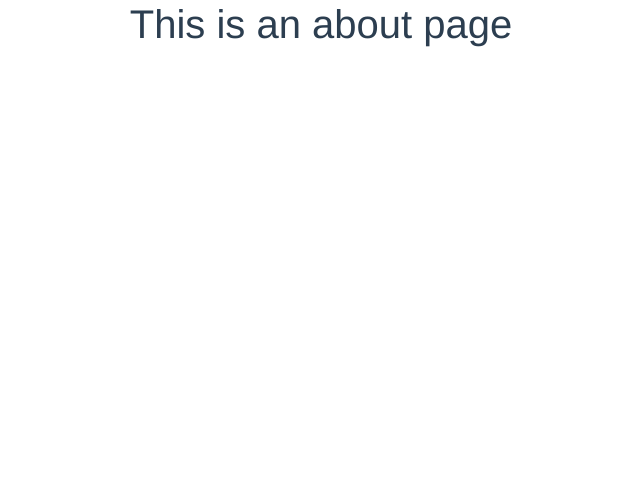
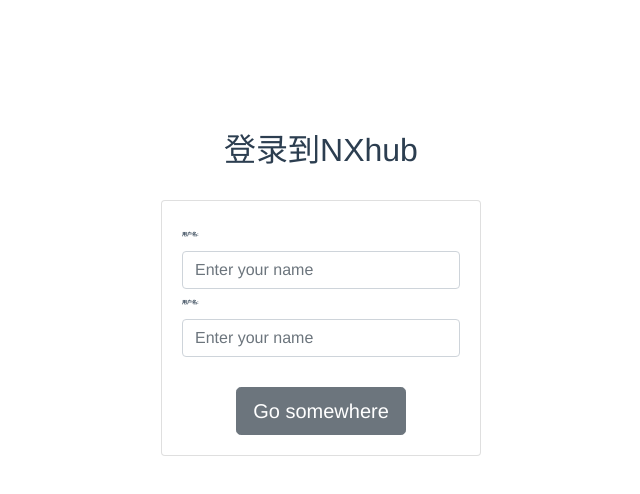
Before and after one commit to Godguns/NXhub, a Vue app: page /#/about in a window 1280 px wide. Shown: the top 494 px of the page, without its empty margins (319-959 px from the left). Built offline with nearby package versions, Linux system fonts and the light colour scheme.

Commit message:
第二次

```diff
--- a/src/components/Navbar.vue
+++ b/src/components/Navbar.vue
@@ -76,6 +76,9 @@
     methods:{
         gosign(){
             this.$router.push({path:'/sign'})
+        },
+        gologin(){
+             this.$router.push({path:'/about'})
         }
     }
 }
--- a/src/router/index.js
+++ b/src/router/index.js
@@ -1,15 +1,15 @@
 import Vue from 'vue'
 import VueRouter from 'vue-router'
 import sign from '../views/sign.vue'
-import Login from '../views/Login.vue'
+import Home from '../views/Home.vue'
 
 Vue.use(VueRouter)
 
   const routes = [
   {
     path: '/',
-    name: 'Login',
-    component: Login
+    name: 'Home',
+    component: Home
 
   },
   {
--- a/src/views/About.vue
+++ b/src/views/About.vue
@@ -1,5 +1,91 @@
 <template>
   <div class="about">
-    <h1>This is an about page</h1>
+    <div>
+      <h2>登录到NXhub</h2>
+  <b-card
+
+
+    img-alt="Image"
+    img-top
+    tag="article"
+    style="max-width: 20rem;"
+    class="mb-2"
+  >
+ <div class="content" role="group">
+
+    <label for="input-live">用户名:</label>
+    <b-form-input
+      id="input-live"
+      v-model="name"
+      :state="nameState"
+      aria-describedby="input-live-help input-live-feedback"
+      placeholder="Enter your name"
+      trim
+    ></b-form-input>
+
+    <!-- This will only be shown if the preceding input has an invalid state -->
+    <b-form-invalid-feedback id="input-live-feedback">
+      Enter at least 3 letters
+    </b-form-invalid-feedback>
+
+    <!-- This is a form text block (formerly known as help block) -->
+
+  </div>
+   <div class="content" role="group">
+
+    <label for="input-live">用户名:</label>
+    <b-form-input
+      id="input-live"
+      v-model="name"
+      :state="nameState"
+      aria-describedby="input-live-help input-live-feedback"
+      placeholder="Enter your name"
+      trim
+    ></b-form-input>
+
+    <!-- This will only be shown if the preceding input has an invalid state -->
+    <b-form-invalid-feedback id="input-live-feedback">
+      Enter at least 3 letters
+    </b-form-invalid-feedback>
+
+    <!-- This is a form text block (formerly known as help block) -->
+
+  </div>
+
+    <b-button class="bt" href="#" size="lg" >Go somewhere</b-button>
+  </b-card>
+</div>
   </div>
 </template>
+<style  scoped>
+.bt{
+ height: 50px !;
+
+
+}
+h2{
+  font-weight: 400;
+  position: absolute;
+  top: 150px;
+  left: 50%;
+  transform: translate(-50%,-50%);
+}
+    .mb-2{
+      position: relative;
+      margin: 200px auto;
+    }
+    .content{
+    position: relative;
+
+    margin: 30px auto;
+
+}
+label{
+  font-size: 5px;
+    position: absolute;
+    left: 0;
+    top: -20px;
+    font-weight: 600;
+}
+
+</style>
--- a/src/views/Home.vue
+++ b/src/views/Home.vue
@@ -1,18 +1,18 @@
 <template>
-  <div class="home">
-    <img alt="Vue logo" src="../assets/logo.png">
-    <HelloWorld msg="Welcome to Your Vue.js App"/>
-  </div>
+    <div>
+        <Navbar></Navbar>
+        <LG></LG>
+    </div>
 </template>
+<script>
+import Navbar from "@/components/Navbar"
+import LG from "@/components/Lg"
+export default {
+    name:"Login",
+    components:{
+        Navbar,
+        LG
 
-<script>
-// @ is an alias to /src
-import HelloWorld from '@/components/HelloWorld.vue'
-
-export default {
-  name: 'Home',
-  components: {
-    HelloWorld
-  }
+    }
 }
 </script>
--- a/src/views/Login.vue
+++ /dev/null
@@ -1,18 +0,0 @@
-<template>
-    <div>
-        <Navbar></Navbar>
-        <LG></LG>
-    </div>
-</template>
-<script>
-import Navbar from "@/components/Navbar"
-import LG from "@/components/Lg"
-export default {
-    name:"Login",
-    components:{
-        Navbar,
-        LG
-
-    }
-}
-</script>
--- a/src/views/sign.vue
+++ b/src/views/sign.vue
@@ -7,6 +7,26 @@
  <div class="content" role="group">
 
     <label for="input-live">用户名:</label>
+    <b-form-input
+      id="input-live"
+      v-model="name"
+      :state="nameState"
+      aria-describedby="input-live-help input-live-feedback"
+      placeholder="Enter your name"
+      trim
+    ></b-form-input>
+
+    <!-- This will only be shown if the preceding input has an invalid state -->
+    <b-form-invalid-feedback id="input-live-feedback">
+      Enter at least 3 letters
+    </b-form-invalid-feedback>
+
+    <!-- This is a form text block (formerly known as help block) -->
+
+  </div>
+   <div class="content" role="group">
+
+    <label for="input-live">昵称:</label>
     <b-form-input
       id="input-live"
       v-model="name"
@@ -44,7 +64,7 @@
     <!-- This is a form text block (formerly known as help block) -->
    <b-form-text id="input-live-help">.Make sure it's at least 15 characters OR at least 8 characters including a number and a lowercase letter. Learn more.</b-form-text>
   </div>
-   <b-button size="lg">Large Button</b-button>
+   <b-button size="lg">Sign in</b-button>
     </div>
 </template>
 <style  scoped>
```
Also changed, not shown: src/views/h.vue (added, +18 -0 lines).
